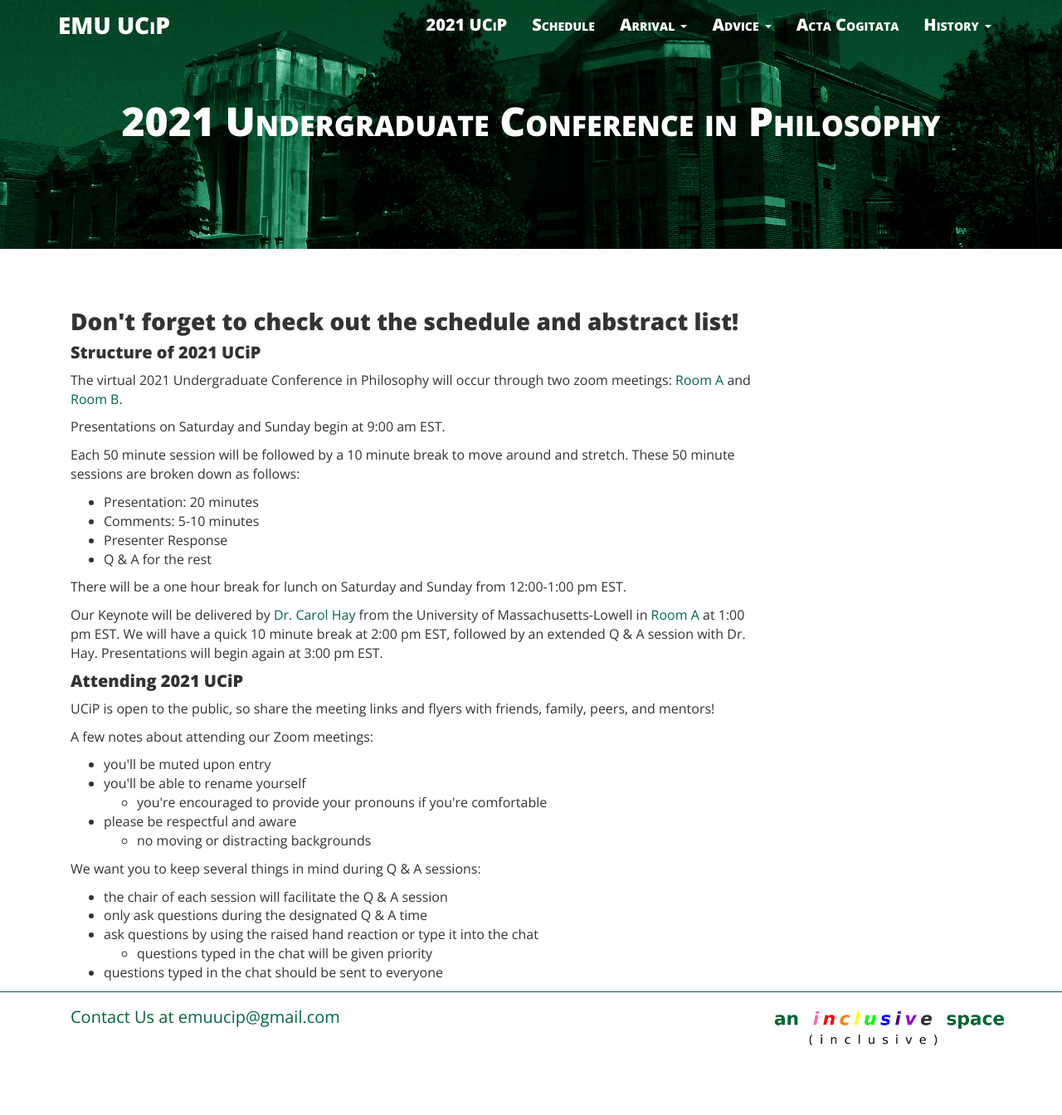
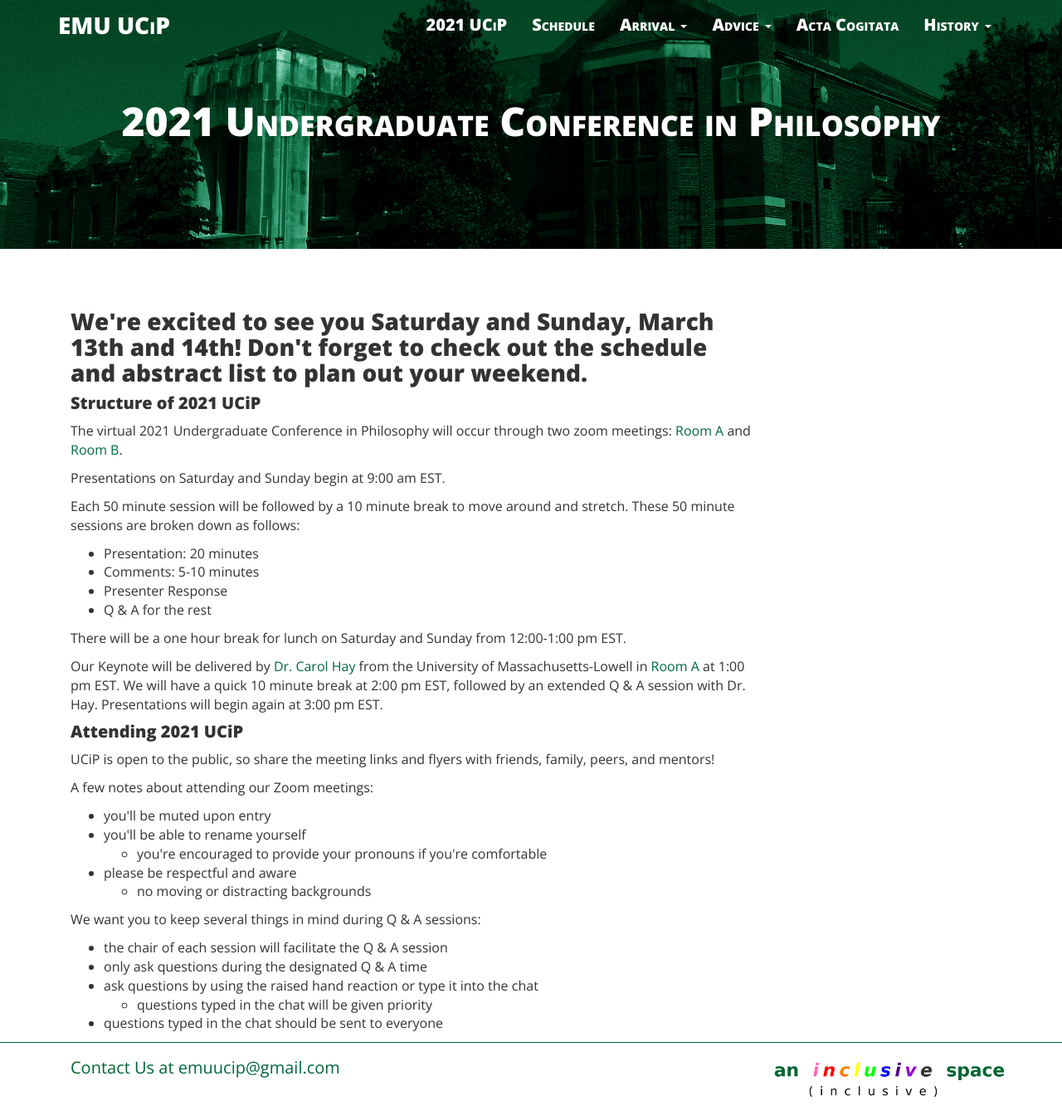
Before and after one commit to ucip/ucip.github.io, a Jekyll site: the page built from 2021.md, in a window 1280 px wide. Shown: the whole page at 83% size. Built offline with Jekyll 4.4.1, drawn with Linux system fonts in a browser that asks for light colours; nearby versions of some CDN libraries; before the commit the page ends 1283 px from its top, so only the background shows below that.

Commit message:
add greeting

```diff
--- a/2021.md
+++ b/2021.md
@@ -8,7 +8,7 @@ permalink: /2021/
 <div class="container">
   <div class="col-sm-9 col-xs-12">
     <div>
-      <h3 class="structure info">Don't forget to check out the schedule and abstract list!</h3>
+      <h3 class="structure info">We're excited to see you Saturday and Sunday, March 13th and 14th! Don't forget to check out the schedule and abstract list to plan out your weekend.</h3>
     </div>
     <div>
       <h4 class="structure info">Structure of 2021 UCiP</h4>
```
